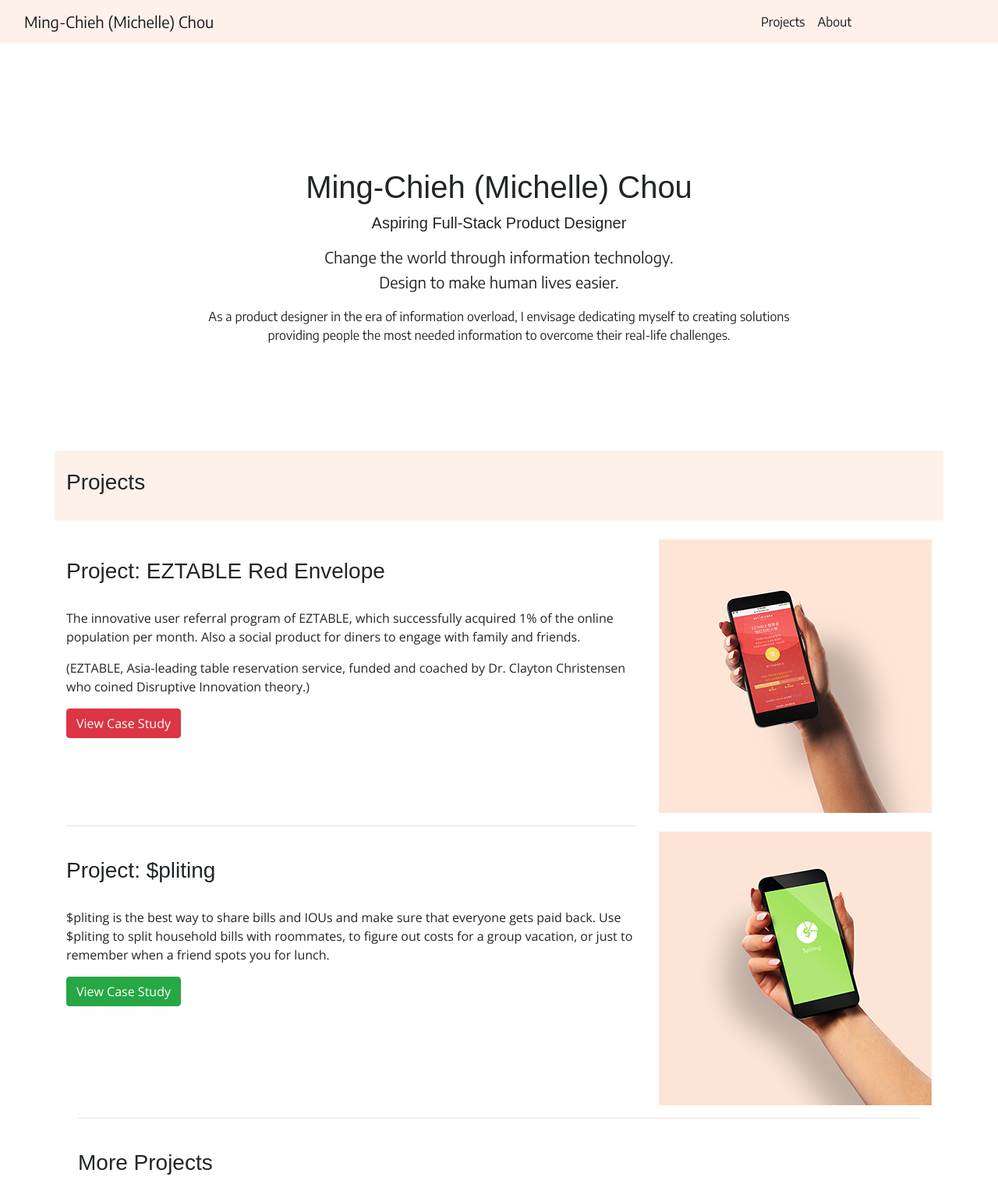
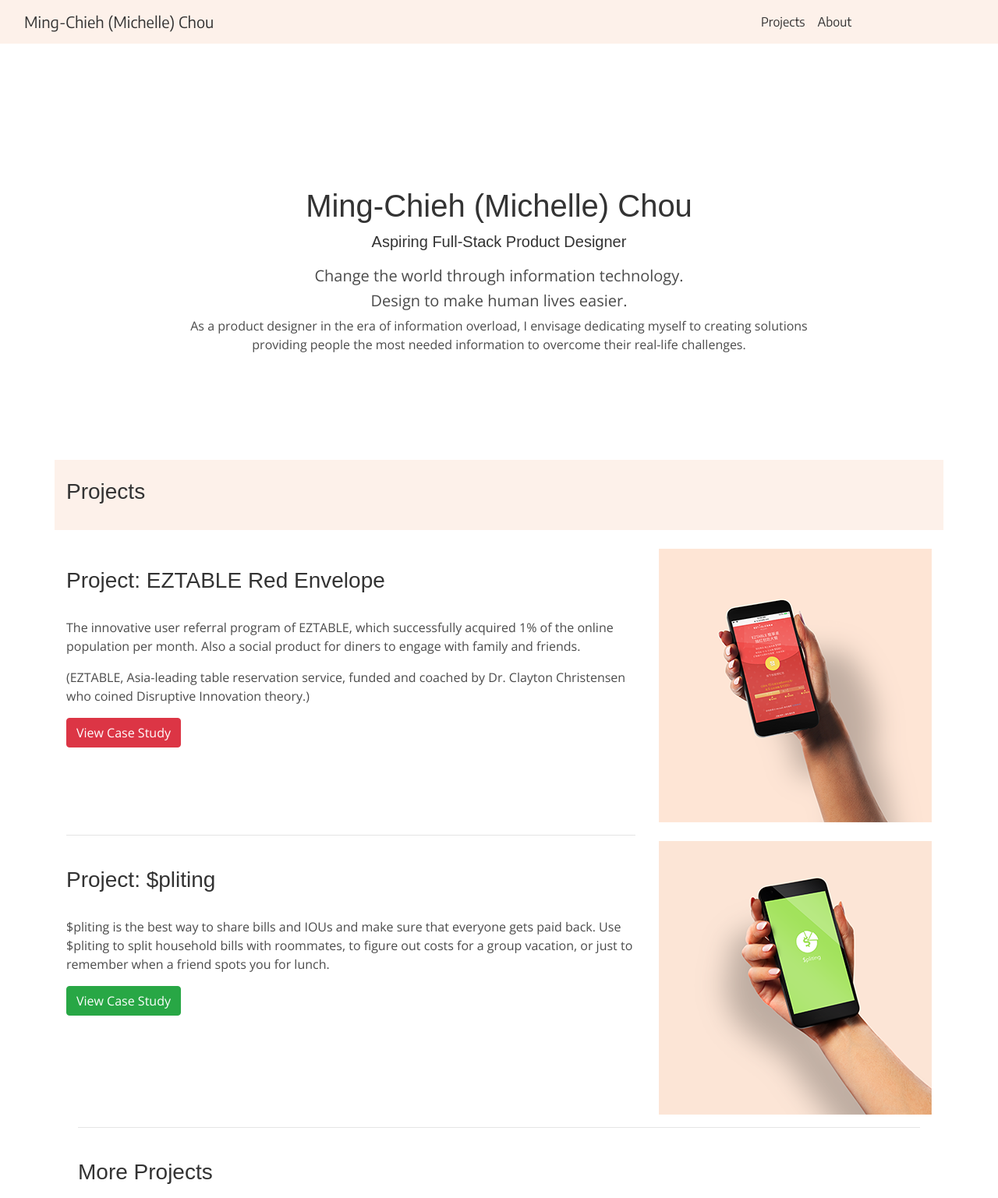
Before and after one commit to michellechou/html290-final-project, a website: page index.html in a window 1280 px wide. Shown: the top 1537 px of the page at 78% size. Drawn offline with nearby package versions, Linux system fonts and the light colour scheme; a web font is replaced by a local one.

Commit message:
titlefont #333333

```diff
--- a/index.html
+++ b/index.html
@@ -26,6 +26,7 @@
     <style>
         body {
             font-family: 'Open Sans', sans-serif;
+            color: #4b4b4b;
         }
     </style>
 
@@ -36,10 +37,10 @@
 
     <!-- nav 開始 -->
     <nav class="navbar navbar-expand-sm navbar-light sticky-top" style="background-color: #fdf1ea; ">
-        <a class="navbar-brand col-9 secfont" href="./index.html">Ming-Chieh (Michelle) Chou</a>
+        <a class="navbar-brand col-9 secfont" href="./index.html" style="color:#333333">Ming-Chieh (Michelle) Chou</a>
         <div class="navbar-nav">
-            <a class="nav-item nav-link active secfont" href="#projects">Projects</a>
-            <a class="nav-item nav-link active secfont" href="#about">About</a>
+            <a class="nav-item nav-link active secfont" href="#projects" style="color:#333333">Projects</a>
+            <a class="nav-item nav-link active secfont" href="#about" style="color:#333333">About</a>
         </div>
         </div>
     </nav>
@@ -53,12 +54,14 @@
             <br>
             <br>
             <br>
-            <h1 class="display-5 text-center titlefont">Ming-Chieh (Michelle) Chou</h1>
-            <p class="h5 text-center titlefont jumbotronmargin">Aspiring Full-Stack Product Designer</p>
-            <p class="h5 text-center secfont">Change the world through information technology.</p>
-            <p class="h5 text-center secfont jumbotronmargin2">Design to make human lives easier.</p>
-
-            <p class="text-center secfont">As a product designer in the era of information overload, I envisage dedicating myself to creating solutions
+            <br>
+            <h1 class="text-center titlefont">
+                <font color="#333333">Ming-Chieh (Michelle) Chou</h1>
+            <h5 class="text-center titlefont jumbotronmargin">Aspiring Full-Stack Product Designer</h5>
+            </font>
+            <h5 class="text-center">Change the world through information technology.</h5>
+            <h5 class="text-center jumbotronmargind">Design to make human lives easier.</h5>
+            <p class="text-center">As a product designer in the era of information overload, I envisage dedicating myself to creating solutions
                 <br>providing people the most needed information to overcome their real-life challenges.</p>
 
             <br>
@@ -72,9 +75,11 @@
 
             <div class="col-lg-12 col-sm-12 col-12 order-1" style="background-color: #fdf1ea;">
                 <br>
+                <font color="#333333">
                     <h3 id="projects" class="titlefont">
                         Projects
                     </h3>
+                </font>
                 <br>
             </div>
         </div>
@@ -97,7 +102,9 @@
             <div class="col-lg-8 col-sm-6 col-12 order-1 ">
                 <br>
                 <br>
-                <h3 class="titlefont">Project: EZTABLE Red Envelope</h3>
+                <h3 class="titlefont">
+                    <font color="#333333">Project: EZTABLE Red Envelope</font>
+                </h3>
                 <br>
                 <p>The innovative user referral program of EZTABLE, which successfully acquired 1% of the online population
                     per month. Also a social product for diners to engage with family and friends.
@@ -120,7 +127,9 @@
             <div class="col-lg-8 col-sm-6 col-12 order-3 ">
                 <hr>
                 <br>
+                <font color="#333333">
                     <h3 class="titlefont">Project: $pliting</h3>
+                </font>
                 <br>
                 <p>$pliting is the best way to share bills and IOUs and make sure that everyone gets paid back. Use $pliting
                     to split household bills with roommates, to figure out costs for a group vacation, or just to remember
@@ -149,7 +158,9 @@
             <div class="row">
                 <div class="col-12 ">
                     <br>
-                    <h3 class="titlefont">More Projects</h3>
+                    <h3 class="titlefont">
+                        <font color="#333333">More Projects</font>
+                    </h3>
                     <br>
                 </div>
             </div>
@@ -159,21 +170,21 @@
             <div class="col-lg-4 col-sm-6 col-12 ">
                 <a href="./graphic/index.html ">
                     <h5 class="text-center titlefont">Graphic Designs</h5>
-                    <img href="./graphic/index.html " src="./images/p3.jpg " width="100% " alt="graphic designs">
+                    <img src="./images/p3.jpg " width="100% " alt="graphic designs">
                 </a>
             </div>
             <!-- Chinese Calligraphy -->
             <div class="col-lg-4 col-sm-6 col-12 ">
                 <a href="./calligraphy/index.html ">
                     <h5 class="text-center titlefont">Chinese Calligraphy</h5>
-                    <img href="./calligraphy/index.html " src="./images/p4.jpg " width="100% " alt="calligraphy">
+                    <img src="./images/p4.jpg " width="100% " alt="calligraphy">
                 </a>
             </div>
             <!-- Sketch -->
             <div class="col-lg-4 col-sm-6 col-12 ">
                 <a href="./sketch/index.html ">
                     <h5 class="text-center titlefont">Sketch & Painting Playground</h5>
-                    <img href="./sketch/index.html " src="./images/p5.jpg" width="100% " alt="sketch">
+                    <img src="./images/p5.jpg" width="100% " alt="sketch">
                 </a>
                 <br>
                 <br>
@@ -191,7 +202,8 @@
             <div class="col-lg-12 col-sm-12 col-12 order-1" style="background-color: #fdf1ea;">
                 <br>
                 <h3 id="about" class="titlefont">
-                    About
+                    <font color="#333333">
+                        About</font>
                 </h3>
                 <br>
             </div>
@@ -215,11 +227,13 @@
                 <br>
                 <br>
                 <br>
+                <font color="#333333">
                     <h4 class="jumbotronmargin titlefont">
                         Ming-Chieh (Michelle) Chou</h4>
                     <p>As a product designer in the era of information overload, I envisage dedicating myself to creating solutions
                         providing people the most needed information to overcome their real-life challenges.</p>
                     <br>
+                </font>
                 <div class="row">
                     <div class="col-6 col-sm-6  col-12">
                         <p>+886-917012996
@@ -270,11 +284,13 @@
             <div class="row " style="background-color: #fdf1ea; ">
                 <div class="col-12 text-center secfont">
                     <br>
+                    <font color="#333333">
                         <p>Change the world through information technology.
                             <br>Design to make human lives easier.</p>
                         <span>
                             <p>Design & Code by Ming-Chieh (Michelle) Chou</p>
                         </span>
+                    </font>
                     <br>
                 </div>
             </div>
```
Lines whose indentation alone changed are shown as unchanged.
